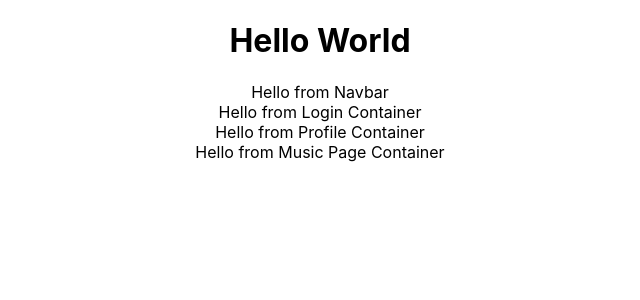
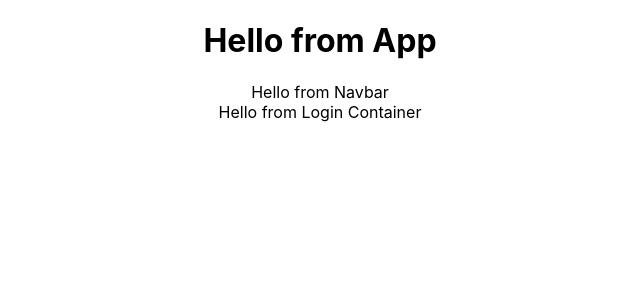
Before and after one commit to kuddleman/meetr-react, a React (Create React App) app: page / in a window 1280 px wide. Shown: the top 300 px of the page, without its empty margins (320-960 px from the left). Built offline with nearby package versions, Linux system fonts and the light colour scheme.

Commit message:
add routes

```diff
--- a/package.json
+++ b/package.json
@@ -9,6 +9,7 @@
     "react": "^16.13.0",
     "react-dom": "^16.13.0",
     "react-router": "^5.1.2",
+    "react-router-dom": "^5.1.2",
     "react-scripts": "3.4.0"
   },
   "scripts": {
--- a/src/App.js
+++ b/src/App.js
@@ -3,17 +3,22 @@ import Login from './containers/Login'
 import Profile from './containers/Profile'
 import MusicPage from './containers/MusicPage'
 import Navbar from './components/Navbar'
+import { BrowserRouter as Router, Switch, Route } from 'react-router-dom'
 import './App.css';
 
 function App() {
   return (
-    <div className="App">
-      <h1>Hello World</h1>
-      <Navbar />
-      <Login />
-      <Profile />
-      <MusicPage />
-    </div>
+    <Router>
+      <div className="App">
+        <h1>Hello from App</h1>
+        <Navbar />
+        <Switch>
+          <Route path="/" exact component={Login} />
+          <Route path="/profile" component={Profile} />
+          <Route path="/music_page" component={MusicPage} />
+        </Switch>
+      </div>
+    </Router>
   );
 }
 
--- a/src/components/Navbar.js
+++ b/src/components/Navbar.js
@@ -1,4 +1,5 @@
-import React from 'react'
+import React from 'react';
+import '../App.css'
 
 class Navbar extends React.Component {
 
```
Also changed, not shown: 1 other file (tests, documents, lock files or other folders).
